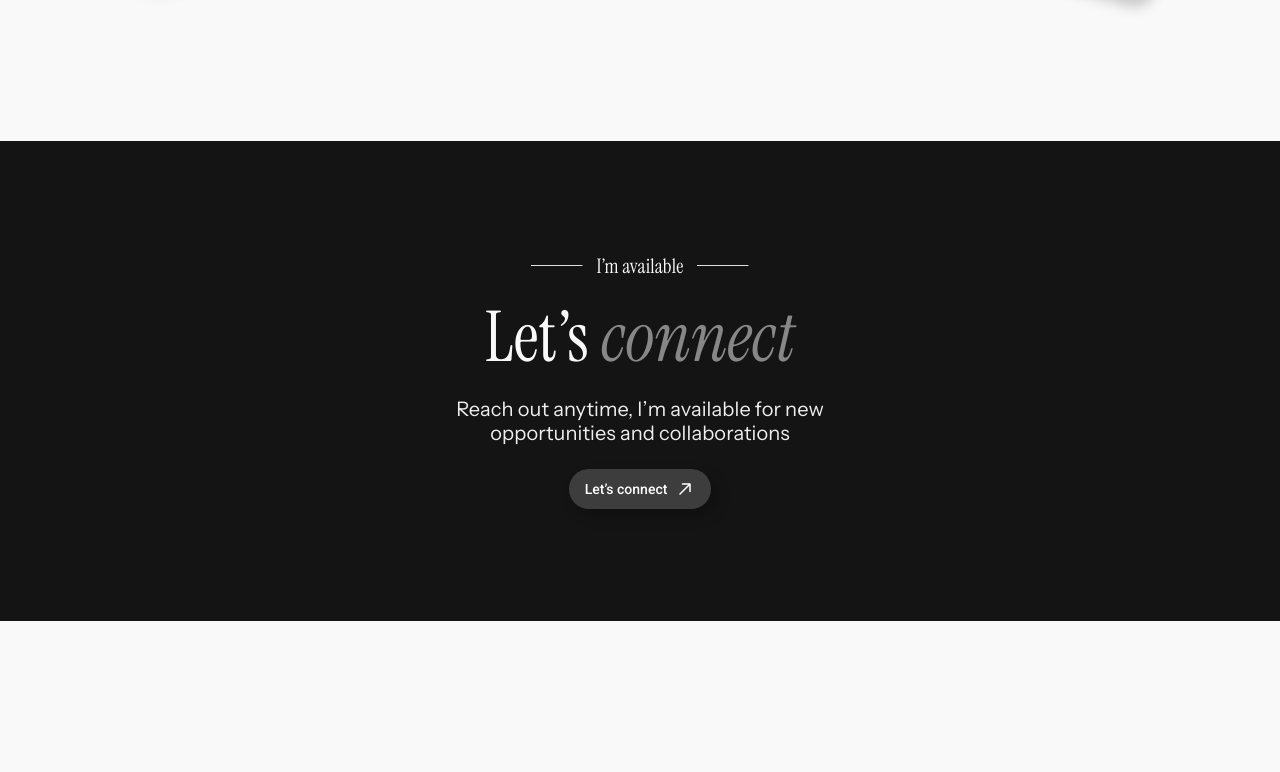
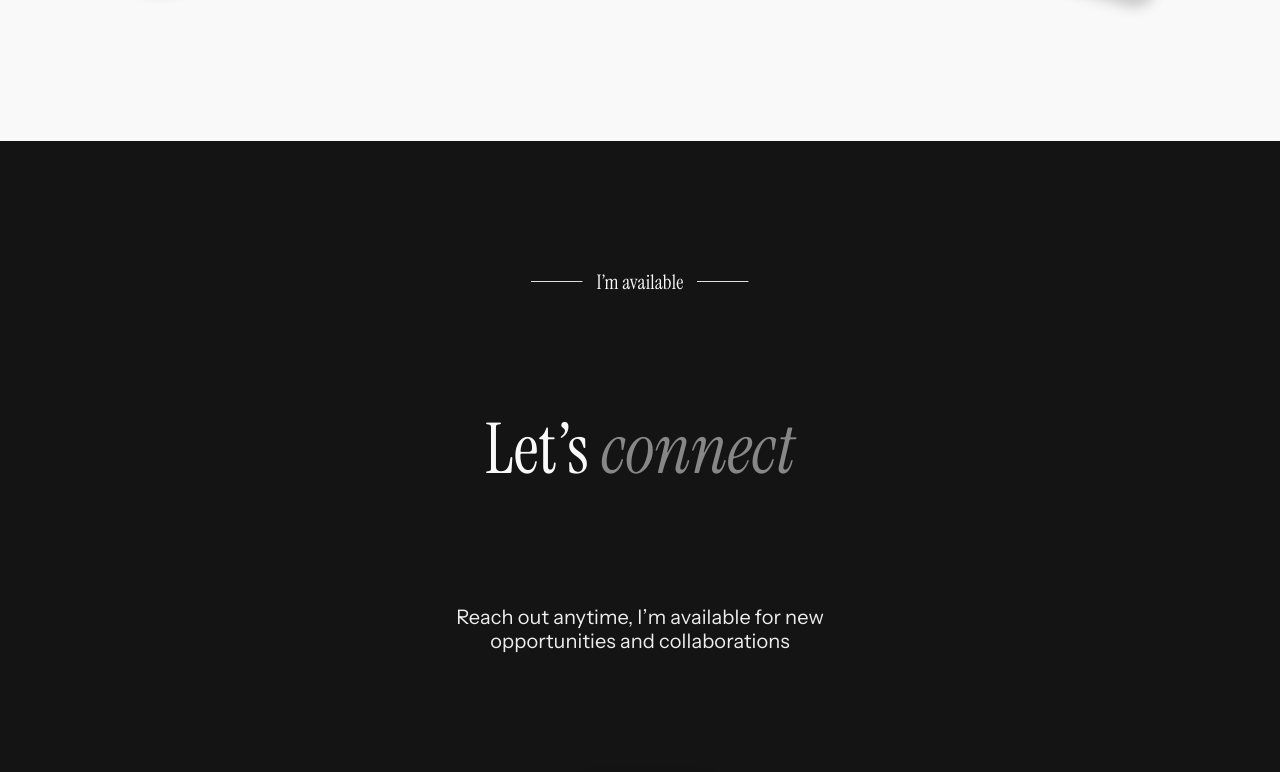
Before and after one commit to huntallsop/Portfolio, a React (Vite) app: page / in a window 1280 px wide. Shown: the part 1945-2717 px from the top of the page. Before the commit the page ends 2566 px from the top, so only its background shows below. Built offline with nearby package versions, Linux system fonts and the light colour scheme.

Commit message:
Add parallax reveal wrapper for footer

```diff
--- a/src/App.jsx
+++ b/src/App.jsx
@@ -2,7 +2,7 @@ import Hero from "./components/Hero/Hero";
 import PastCompanies from "./components/PastCompanies/PastCompanies";
 import Work from "./components/Work/Work";
 import Hello from "./components/Hello/Hello";
-import Footer from "./components/Footer/Footer";
+import FooterReveal from "./components/Footer/FooterReveal";
 
 export default function App() {
   return (
@@ -11,7 +11,7 @@ export default function App() {
       <PastCompanies />
       <Work />
       <Hello />
-      <Footer />
+      <FooterReveal /> {/* new, last section */}
     </main>
   );
 }
--- a/src/components/Footer/Footer.jsx
+++ b/src/components/Footer/Footer.jsx
@@ -1,5 +1,6 @@
 import React from "react";
 import "./footer.css";
+import footerBg from "../../assets/footer-bg.png";
 
 // Inline arrow icon (no external imports)
 function ArrowIcon() {
@@ -32,11 +33,16 @@ function Rule() {
   );
 }
 
-export default function Footer() {
+export default function Footer({ overlayRef }) {
   console.log("[Footer] mounted");
 
   return (
     <footer className="footer">
+      <div
+        ref={overlayRef}
+        className="footer-bg-overlay"
+        style={{ backgroundImage: `url(${footerBg})` }}
+      />
       <div className="footer-inner">
         <div className="footer-available">
           <Rule />
--- /dev/null
+++ b/src/components/Footer/FooterReveal.jsx
@@ -0,0 +1,58 @@
+import React, { useEffect, useRef } from "react";
+import "./footer.css";
+import Footer from "./Footer";
+
+/**
+ * Wrapper that creates a scrollable area taller than the viewport.
+ * Inside it, a sticky 100vh panel (the footer) pins while the user scrolls.
+ * We also compute a parallax offset for the bg overlay.
+ */
+export default function FooterReveal() {
+  const wrapRef = useRef(null);
+  const overlayRef = useRef(null);
+
+  useEffect(() => {
+    const el = wrapRef.current;
+    const overlay = overlayRef.current;
+    if (!el || !overlay) return;
+
+    let ticking = false;
+
+    const onScroll = () => {
+      if (ticking) return;
+      ticking = true;
+      requestAnimationFrame(() => {
+        const rect = el.getBoundingClientRect();
+        const vh = window.innerHeight || 1;
+        // Progress from 0 → 1 as the wrapper scrolls past the viewport
+        const total = rect.height - vh; // scrollable distance inside wrapper
+        const scrolled = Math.min(Math.max(-rect.top, 0), Math.max(total, 1));
+        const progress = total > 0 ? scrolled / total : 0;
+
+        // Parallax translate: subtle upward drift as you scroll (adjust as desired)
+        const offset = Math.round(progress * 80 - 40); // -40px → +40px
+        overlay.style.setProperty("--parallax-y", `${offset}px`);
+
+        ticking = false;
+      });
+    };
+
+    // Run once and on scroll/resize
+    onScroll();
+    window.addEventListener("scroll", onScroll, { passive: true });
+    window.addEventListener("resize", onScroll);
+    return () => {
+      window.removeEventListener("scroll", onScroll);
+      window.removeEventListener("resize", onScroll);
+    };
+  }, []);
+
+  return (
+    <section ref={wrapRef} className="footer-reveal" aria-label="Footer reveal">
+      <div className="footer-sticky">
+        {/* We render Footer, but we also need a hook to the bg overlay for parallax. */}
+        <Footer overlayRef={overlayRef} />
+      </div>
+    </section>
+  );
+}
--- a/src/components/Footer/footer.css
+++ b/src/components/Footer/footer.css
@@ -101,3 +101,51 @@
   .footer-headline { font-size: 48px; }
   .footer-sub { font-size: 18px; }
 }
+
+
+/* ===== Parallax reveal wrapper ===== */
+.footer-reveal {
+  /* Taller than viewport so user can scroll to reveal the sticky footer */
+  height: 180vh; /* adjust 140–220vh to tune “reveal” distance */
+}
+
+/* The panel that pins during the scroll */
+.footer-sticky {
+  position: sticky;
+  top: 0;
+  height: 100vh;       /* Fill the screen when pinned */
+  display: grid;
+  place-items: center; /* Center footer content */
+  overflow: hidden;
+}
+
+/* Base footer container (keep your existing rules; these are safe) */
+.footer {
+  position: relative;
+  width: 100%;
+  height: 100%;        /* stretch to the sticky panel */
+  background: #141414; /* black base */
+  overflow: hidden;
+}
+
+/* Background overlay image: opacity + parallax transform */
+.footer-bg-overlay {
+  position: absolute;
+  inset: 0;
+  background-size: cover;
+  background-position: 50% 50%;
+  opacity: 0.18;             /* 18% opacity as requested */
+  transform: translateY(var(--parallax-y, 0px));
+  will-change: transform;
+  z-index: 0;
+}
+
+/* Make actual content sit above the image */
+.footer-inner {
+  position: relative;
+  z-index: 1;
+  display: grid;
+  place-items: center;
+  text-align: center;
+  min-height: 100%;
+}
```
